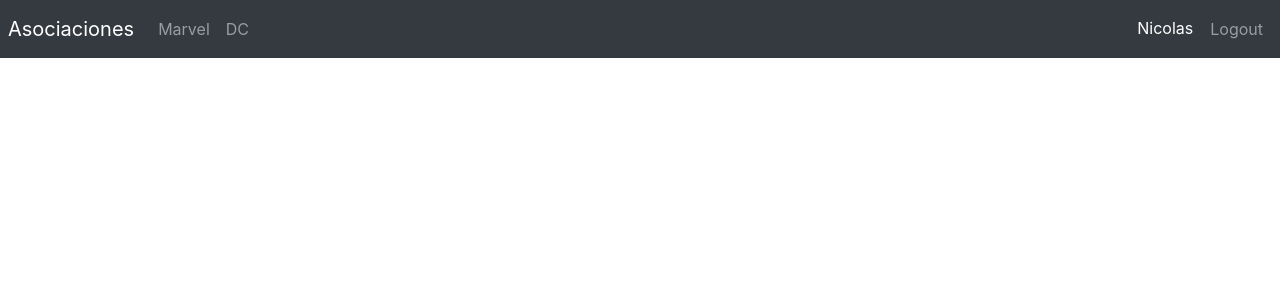
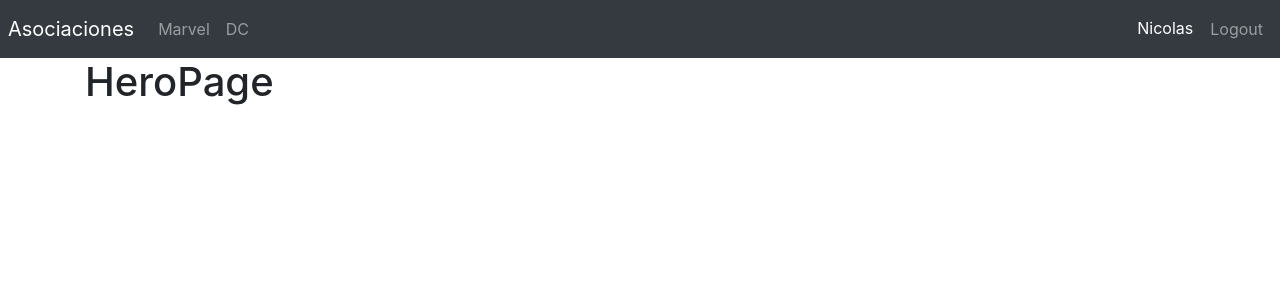
Before and after one commit to BigCode07/HeroesWeb-FH, a React (Vite) app: page /hero in a window 1280 px wide. Shown: the top 300 px of the page. Built offline with nearby package versions, Linux system fonts and the light colour scheme.

Commit message:
Se configuraron rutas secundarias

```diff
--- a/src/heroes/index.js
+++ b/src/heroes/index.js
@@ -1 +1,2 @@
 export * from "./pages";
+export * from "./routes/HeroesRoutes";
--- /dev/null
+++ b/src/heroes/pages/HeroPage.jsx
@@ -0,0 +1,3 @@
+export const HeroPage = () => {
+  return <h1>HeroPage</h1>;
+};
--- /dev/null
+++ b/src/heroes/pages/SearchPage.jsx
@@ -0,0 +1,3 @@
+export const SearchPage = () => {
+  return <h1>SearchPage</h1>;
+};
--- a/src/heroes/pages/index.js
+++ b/src/heroes/pages/index.js
@@ -1,2 +1,4 @@
 export * from "./MarvelPage";
 export * from "./DcPage";
+export * from "./SearchPage";
+export * from "./HeroPage";
--- /dev/null
+++ b/src/heroes/routes/HeroesRoutes.jsx
@@ -0,0 +1,23 @@
+import { Navigate, Route, Routes } from "react-router";
+import { MarvelPage, DcPage, SearchPage, HeroPage } from "../pages";
+import { Navbar } from "../../ui";
+
+export const HeroesRoutes = () => {
+  return (
+    <>
+      <Navbar />
+
+      <div className="container">
+        <Routes>
+          <Route path="marvel" element={<MarvelPage />} />
+          <Route path="dc" element={<DcPage />} />
+
+          <Route path="search" element={<SearchPage />} />
+          <Route path="hero" element={<HeroPage />} />
+
+          <Route path="/" element={<Navigate to="/marvel" />} />
+        </Routes>
+      </div>
+    </>
+  );
+};
--- a/src/router/AppRouter.jsx
+++ b/src/router/AppRouter.jsx
@@ -1,19 +1,14 @@
-import { Navigate, Route, Routes } from "react-router";
+import { Route, Routes } from "react-router";
 
-import { Navbar } from "../ui";
-
-import { MarvelPage, DcPage } from "../heroes";
 import { LoginPage } from "../auth";
+import { HeroesRoutes } from "../heroes";
 
 export const AppRouter = () => {
   return (
     <>
-      <Navbar />
       <Routes>
-        <Route path="/" element={<Navigate to="/marvel" />} />
-        <Route path="marvel" element={<MarvelPage />} />
-        <Route path="dc" element={<DcPage />} />
         <Route path="login" element={<LoginPage />} />
+        <Route path="/*" element={<HeroesRoutes />} />
       </Routes>
     </>
   );
```
